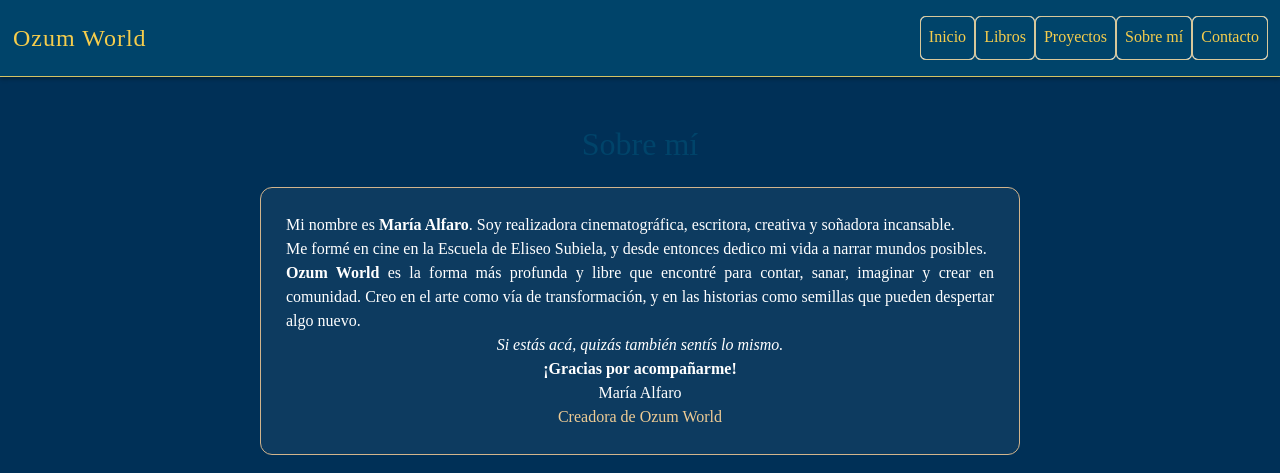
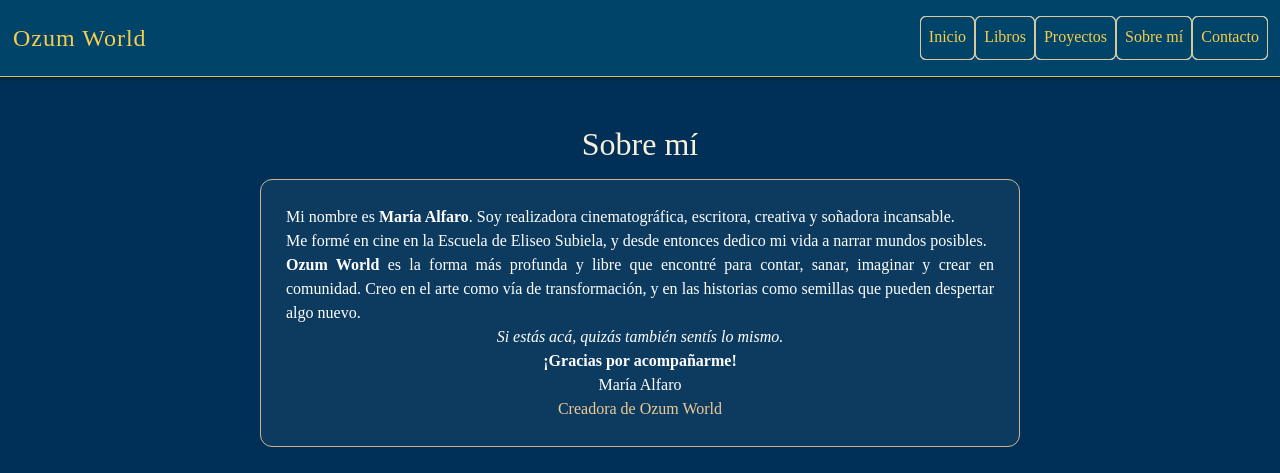
Before and after one commit to OzumWorld/Entrega-Final-DW-Maria-Alfaro, a website: page sobremi.html in a window 1280 px wide. Shown: the top 473 px of the page. Drawn offline with nearby package versions, Linux system fonts and the light colour scheme.

Commit message:
cambios section__tittle donaciones y sobre mi

```diff
--- a/sobremi.html
+++ b/sobremi.html
@@ -14,7 +14,7 @@
 
 <body>
   <main class="container py-5 text-center" aria-label="Acerca de María Alfaro">
-    <h1 class="mb-4 section__title">Sobre mí</h1>
+    <h1 class="section__title" style="color: #f9f0da;"> Sobre mí</h1>
 
     <div class="mx-auto" style="max-width: 760px; background-color: rgba(255, 255, 255, 0.05); padding: 25px; border-radius: 12px; border: 1px solid #d2b48c;">
       <p style="text-align: justify;">
```
Also changed, not shown: donaciones.html (+1 -1 lines).
